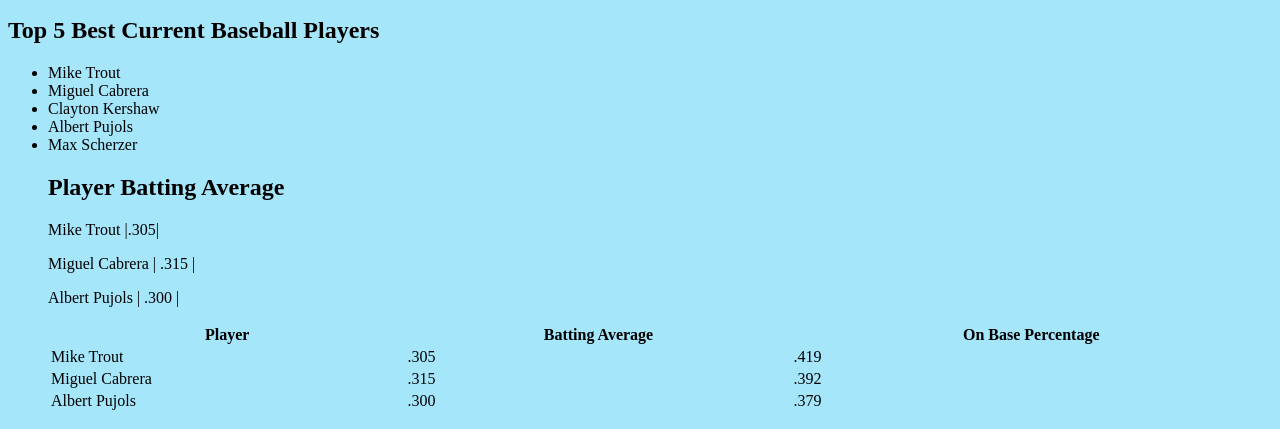
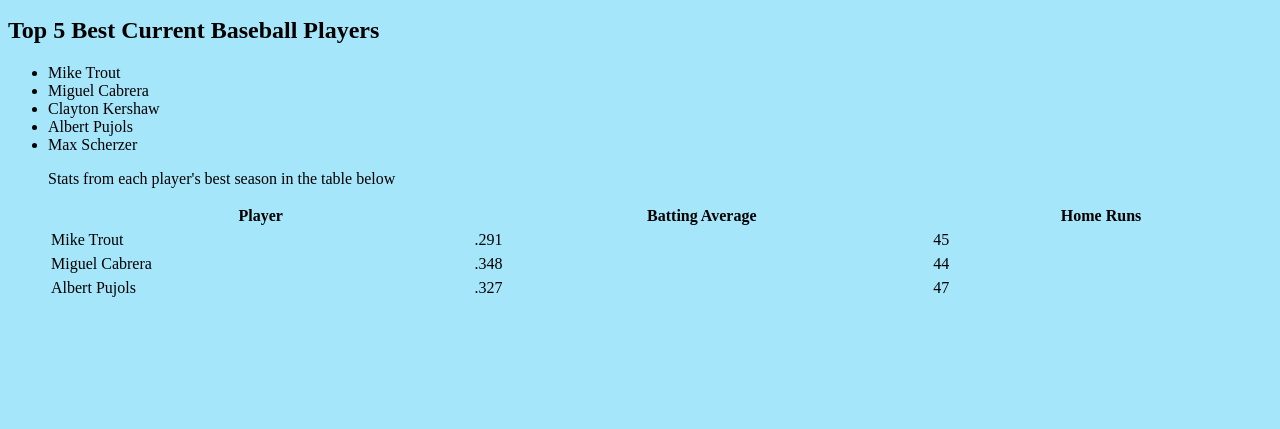
Before and after one commit to jo4199/exploring-cs-Jin, a plain HTML site: page index.html in a window 1280 px wide. Shown: the part 727-1156 px from the top of the page. After the commit the page ends 1043 px from the top, so only its background shows below. Drawn offline with Linux system fonts and the light colour scheme.

Commit message:
edit table

```diff
--- a/index.html
+++ b/index.html
@@ -17,31 +17,34 @@
   <li>Albert Pujols</li>
   <li>Max Scherzer</li>
 
-  <h2>Player             Batting Average</h2>
-  <p>Mike Trout     |.305|</p>
-  <p>Miguel Cabrera | .315 |</p>
-  <p>Albert Pujols  | .300 |</p>
+  <p>Stats from each player's best season in the table below</p>
 
 <table style="width:100%">
   <tr>
     <th>Player</th>
     <th>Batting Average</th>
-    <th>On Base Percentage</th>
+    <th>Home Runs</th>
   </tr>
   <tr>
+    </tr>
+  <tr>
     <td>Mike Trout</td>
-    <td>.305</td>
-    <td>.419</td>
+    <td>.291</td>
+    <td>45</td>
   </tr>
   <tr>
+    </tr>
+  <tr>
     <td>Miguel Cabrera</td>
-    <td>.315</td>
-    <td>.392</td>
+    <td>.348</td>
+    <td>44</td>
    </tr>
   <tr>
+    </tr>
+  <tr>
     <td>Albert Pujols</td>
-    <td>.300</td>
-    <td>.379</td>
+    <td>.327</td>
+    <td>47</td>
   </tr>
 </table>
 
```
